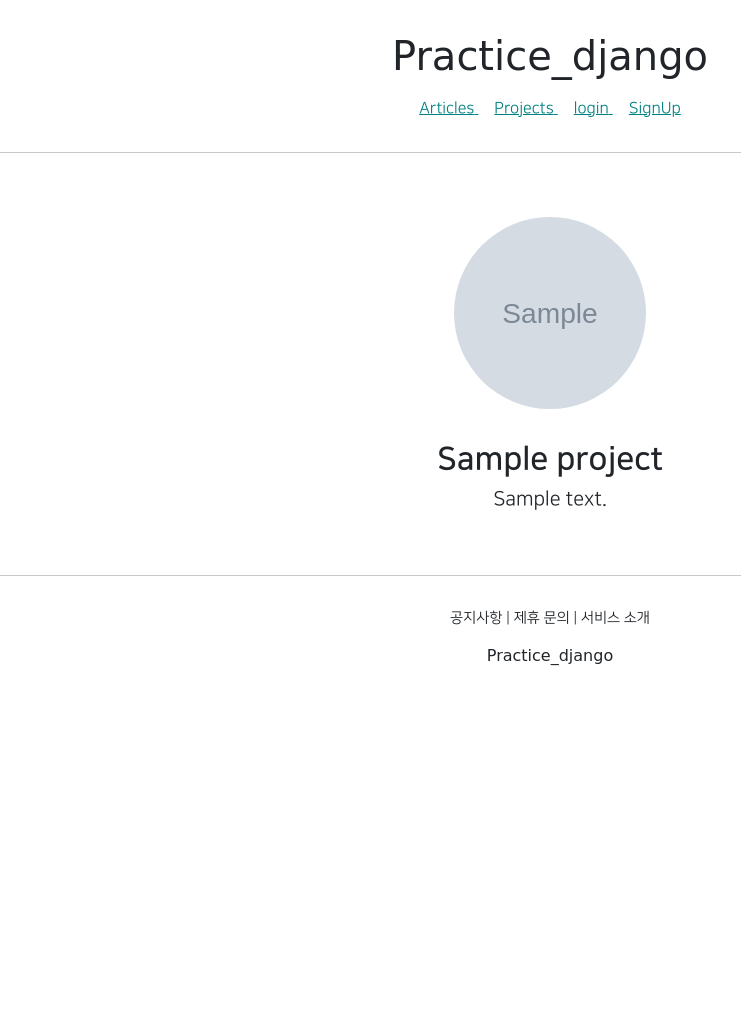
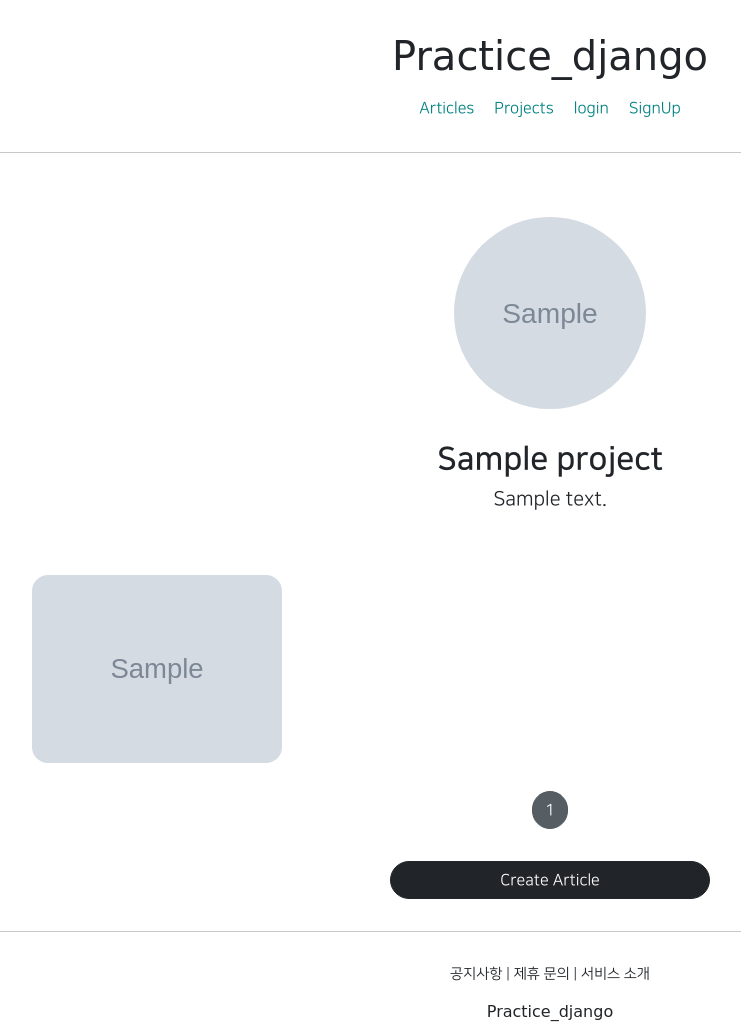
Before and after one commit to Minji6/practice_django, a Django app: page /projects/detail/1 in a window 1280 px wide. Shown: the whole page, without its empty margins (90-831 px from the left). Before the commit the page ends 666 px from the top, so only its background shows below. Run offline with Django 4.2, Linux system fonts and the light colour scheme; tables that the repository leaves empty hold one stand-in row (values such as "Sample post"); grey boxes marked "Sample" are stand-in pictures; parts of the project's set-up code (start-up, migrations or seed data) failed here and were passed over; some libraries are stand-ins or nearby versions; some web fonts are replaced.

Commit message:
django course 41 commit

```diff
--- a/accountapp/templates/accountapp/detail.html
+++ b/accountapp/templates/accountapp/detail.html
@@ -47,6 +47,10 @@
             {% endif %}
 
         </div>
+
+        <div>
+            {% include 'snippets/list_fragment.html' with article_list=object_list %}
+        </div>
     </div>
 
 {% endblock %}
--- a/articleapp/forms.py
+++ b/articleapp/forms.py
@@ -6,4 +6,4 @@ from articleapp.models import Article
 class ArticleCreationForm(ModelForm):
     class Meta:
         model = Article
-        fields = ['title', 'image', 'content']
+        fields = ['title', 'image', 'project', 'content']
--- a/articleapp/models.py
+++ b/articleapp/models.py
@@ -2,9 +2,12 @@ from django.contrib.auth.models import User
 from django.db import models
 
 # Create your models here.
+from projectapp.models import Project
+
 
 class Article(models.Model):
     writer = models.ForeignKey(User, on_delete=models.SET_NULL, related_name='article', null=True)
+    project = models.ForeignKey(Project, on_delete=models.SET_NULL, related_name='article', null=True)
     # on_delete=models.SET_NULL: 회원탈퇴를 했을 때 게시글이 사라지지 않고 알수없음 등으로 설정하겠다는 의미
     # 유저 객체에서 article을 접근할 때 직관적이기 위함
 
--- a/projectapp/templates/projectapp/detail.html
+++ b/projectapp/templates/projectapp/detail.html
@@ -15,6 +15,10 @@
             </h5>
 
         </div>
+
+        <div>
+            {% include 'snippets/list_fragment.html' with article_list=object_list %}
+        </div>
     </div>
 
 {% endblock %}
--- a/projectapp/views.py
+++ b/projectapp/views.py
@@ -5,7 +5,9 @@ from django.shortcuts import render
 from django.urls import reverse
 from django.utils.decorators import method_decorator
 from django.views.generic import CreateView, DetailView, ListView
+from django.views.generic.list import MultipleObjectMixin
 
+from articleapp.models import Article
 from projectapp.forms import ProjectCreationForm
 from projectapp.models import Project
 
@@ -20,10 +22,16 @@ class ProjectCreateView(CreateView):
         return reverse('projectapp:detail', kwargs={'pk': self.object.pk})
 
 
-class ProjectDetailView(DetailView):
+class ProjectDetailView(DetailView, MultipleObjectMixin):
     model = Project
     context_object_name = 'target_project'
     template_name = 'projectapp/detail.html'
+
+    paginate_by = 25
+
+    def get_context_data(self, **kwargs):
+        object_list = Article.objects.filter(project=self.get_object())
+        return super(ProjectDetailView, self).get_context_data(object_list=object_list, **kwargs)
 
 
 class ProjectListView(ListView):
--- a/static/base.css
+++ b/static/base.css
@@ -24,6 +24,7 @@
 
 a {
     color: #008080;
+    text-decoration: none;
 }
 
 a:hover {
--- /dev/null
+++ b/templates/snippets/list_fragment.html
@@ -0,0 +1,49 @@
+{% load static %}
+
+<style>
+
+    .container {
+        padding: 0;
+        margin: 0, auto;
+    }
+
+    .container a {
+        width: 45%;
+        max-width: 250px;
+    }
+
+    .container div {
+      display: flex;
+      justify-content: center;
+      align-items: center;
+      border-radius: 1rem;
+    }
+
+    .container img {
+      width: 100%;
+      border-radius: 1rem;
+    }
+
+</style>
+    {% if article_list %}
+    <div class="container">
+        {% for article in article_list %}
+        <a href="{% url 'articleapp:detail' pk=article.pk %}">
+            {% include 'snippets/card.html' with article=article %}
+        </a>
+        {% endfor %}
+    </div>
+    <script src="{% static 'js/magicgrid.js' %}"></script>
+    {% else %}
+    <div style="text-align:center">
+        <h1>No Articles YET!</h1>
+    </div>
+    {% endif %}
+
+    {% include 'snippets/pagination.html' with page_obj=page_obj %}
+
+    <div style="text-align: center">
+      <a href="{% url 'articleapp:create' %}" class="btn btn-dark rounded-pill col-3 mt-3 mb-3 px-3">
+            Create Article
+      </a>
+    </div>
```
Also changed, not shown: accountapp/views.py (+9 -1 lines), articleapp/migrations/0003_article_project.py (added).
